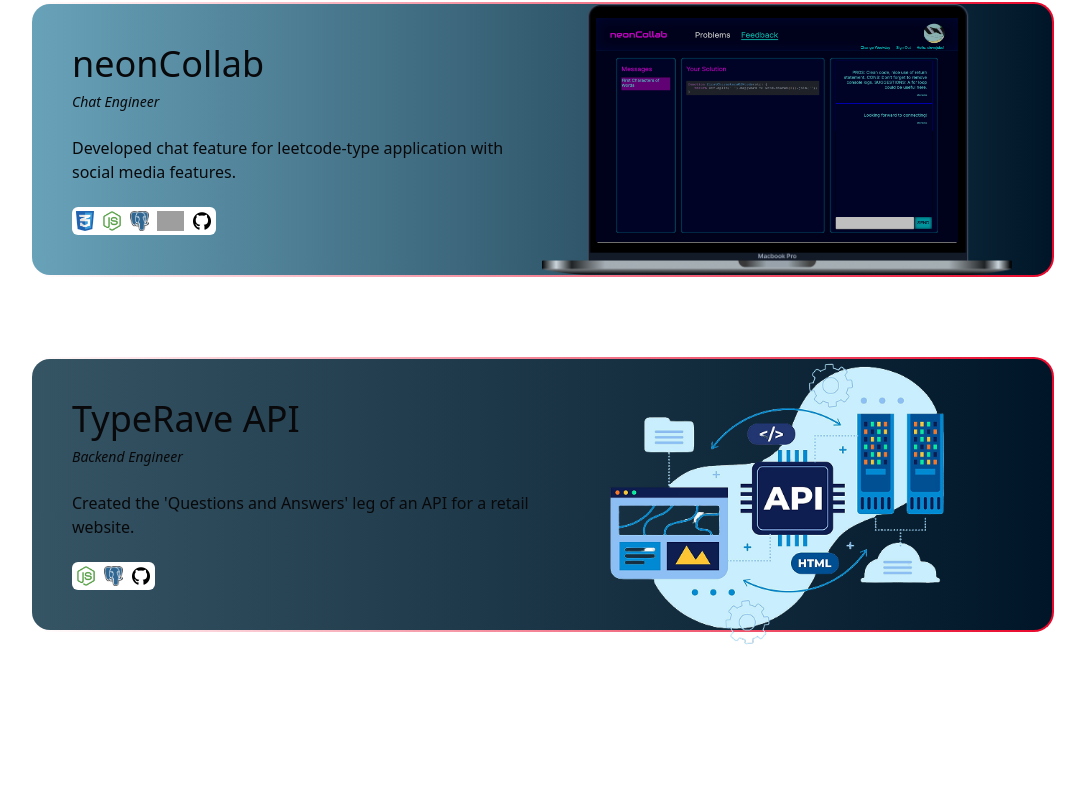
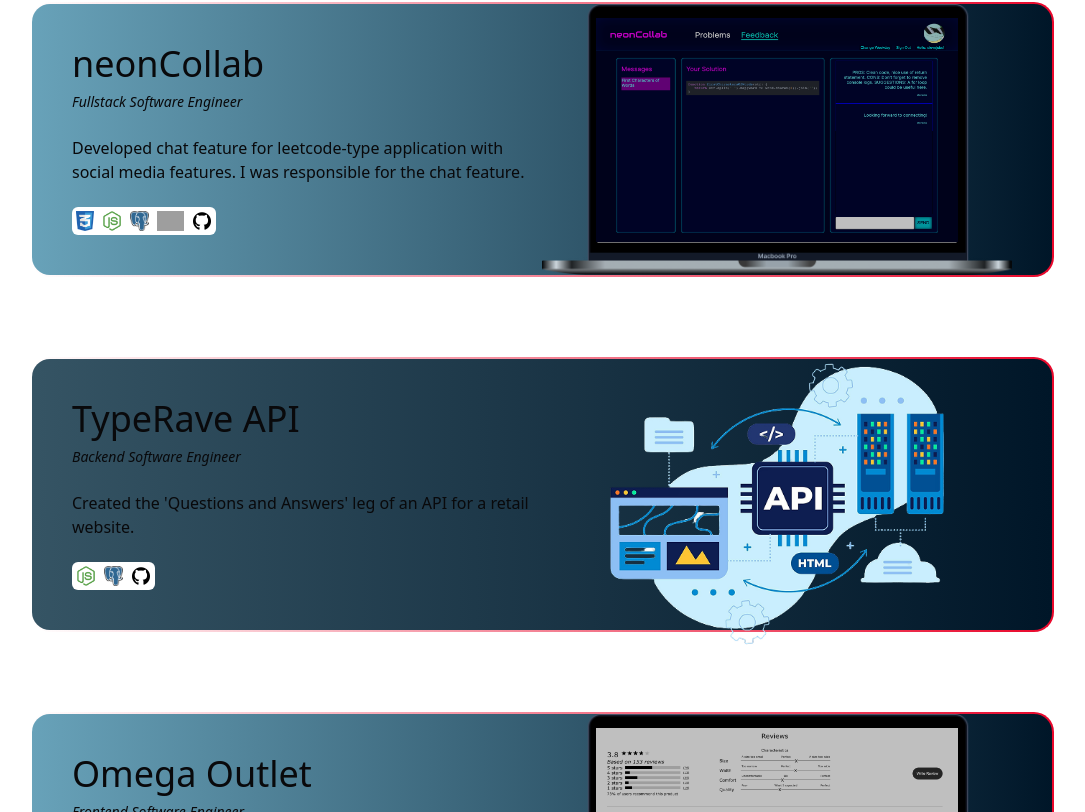
Before and after one commit to bgomez9212/portfolio, a React (Vite) app: page / in a window 1280 px wide. Shown: the part 1548-2360 px from the top of the page, without its empty margins (98-1183 px from the left). Built offline with nearby package versions, Linux system fonts and the light colour scheme; grey boxes are pictures that could not be loaded.

Commit message:
add omega outlet to projects

```diff
--- a/src/App.tsx
+++ b/src/App.tsx
@@ -48,18 +48,27 @@ function App() {
           cardType="Macbook"
           image1="/neonCollab.png"
           project="neonCollab"
-          jobTitle="Chat Engineer"
-          summary="Developed chat feature for leetcode-type application with social media features."
+          jobTitle="Fullstack Software Engineer"
+          summary="Developed chat feature for leetcode-type application with social media features. I was responsible for the chat feature."
           technologies={["react", "css", "node", "postgres"]}
           repoLink="https://github.com/Neon-Collab/Neon-Collab?tab=readme-ov-file#feedback-page"
         />
         <ProjectCard
           cardType="API"
           project="TypeRave API"
-          jobTitle="Backend Engineer"
+          jobTitle="Backend Software Engineer"
           summary="Created the 'Questions and Answers' leg of an API for a retail website."
           repoLink="https://github.com/TypeRave/QuestionsAndAnswers"
           technologies={["node", "postgres"]}
+        />
+        <ProjectCard
+          cardType="Macbook"
+          project="Omega Outlet"
+          jobTitle="Frontend Software Engineer"
+          summary="Web application for retail clothing store. My responsibility was the ratings and reviews section."
+          repoLink="https://github.com/Omega-outlet/FEC?tab=readme-ov-file#ratings--reviews"
+          technologies={["react", "css", "node"]}
+          image1="/omegaoutlet.png"
         />
         <Contact />
       </div>
```
Also changed, not shown: public/omegaoutlet.png (added).
